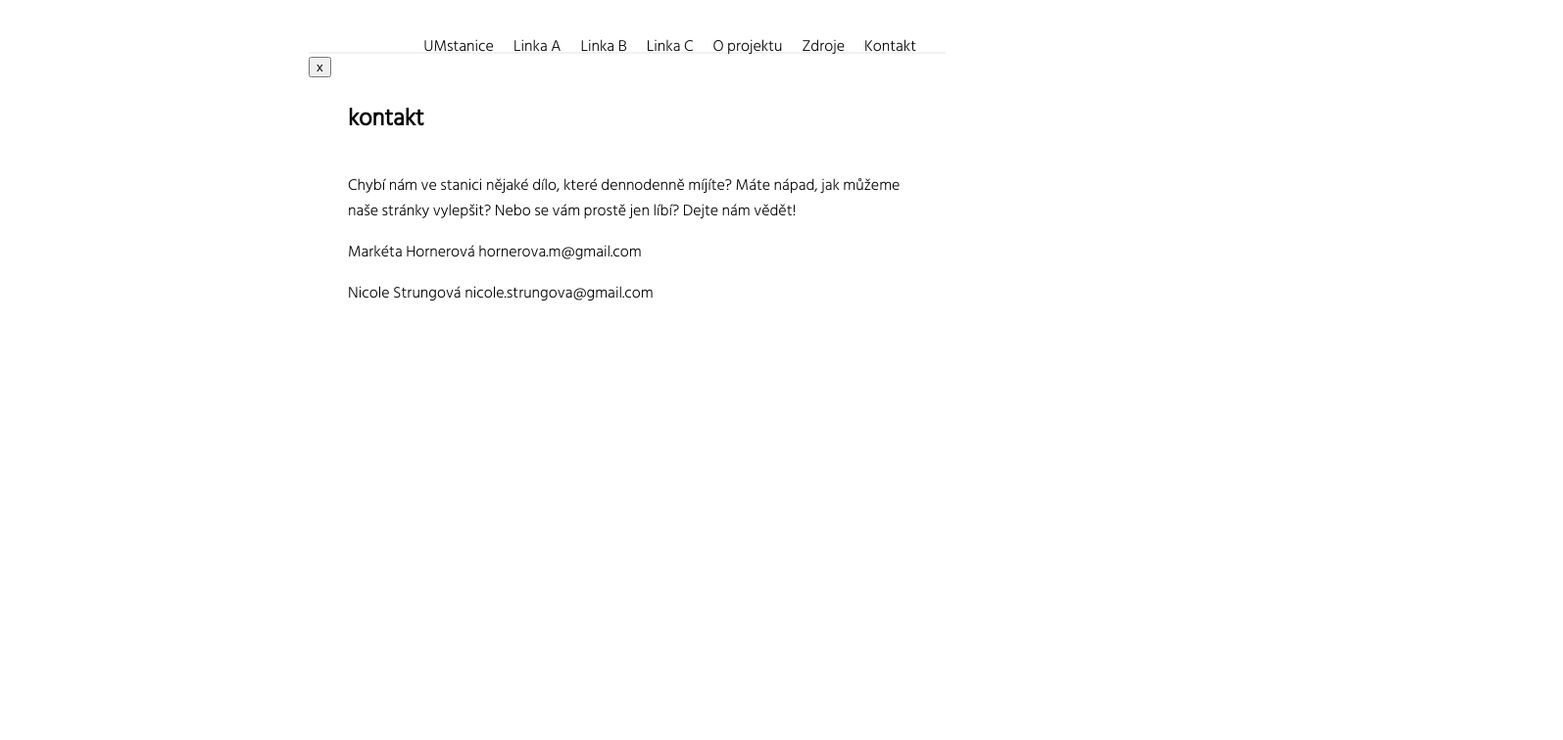
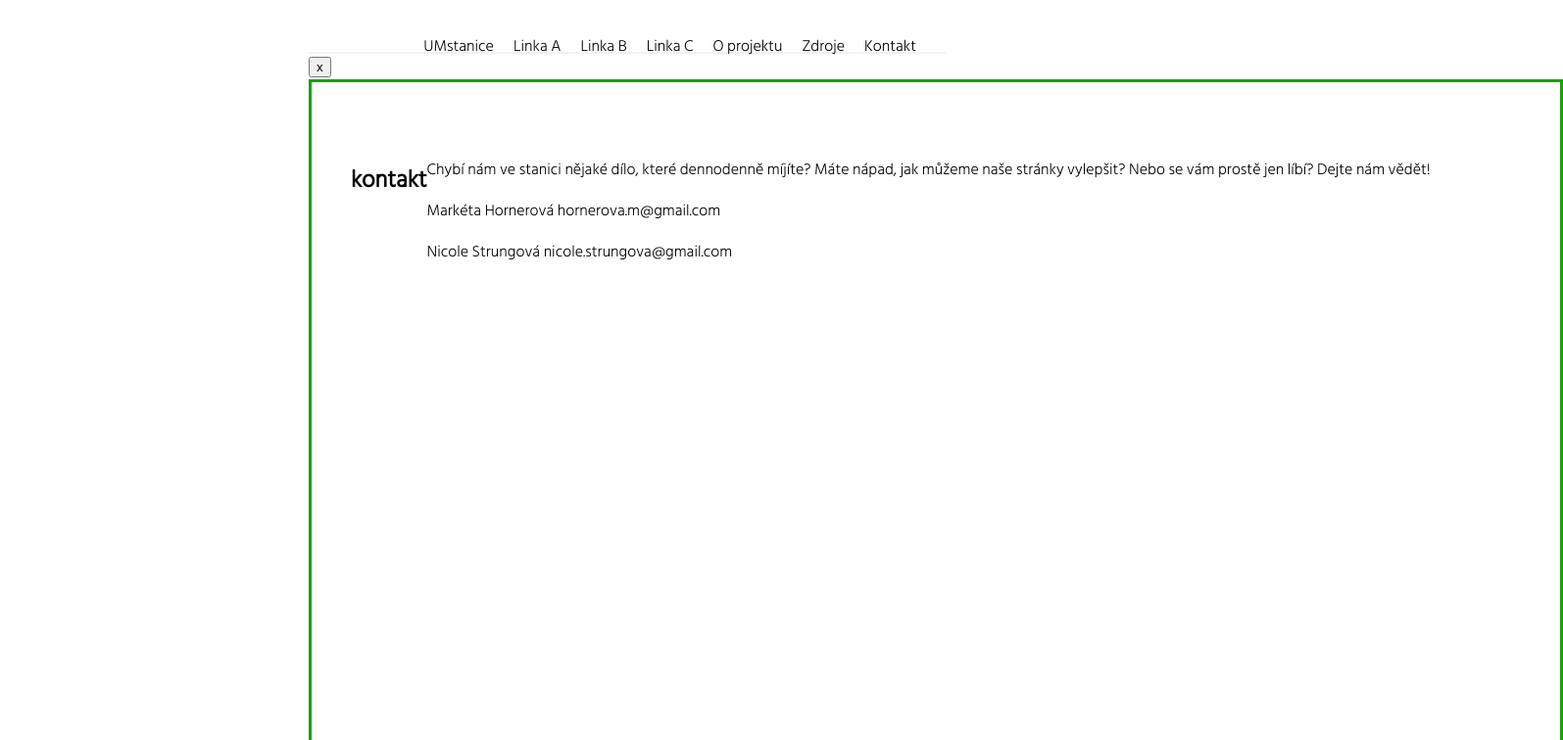
Before and after one commit to hrafil/UMetra_next.js, a Next.js app: page /contact in a window 1280 px wide. Shown: the top 756 px of the page at 98% size, 1595 px wide, since content can reach past the window. Built offline with nearby package versions, Linux system fonts and the light colour scheme.

Commit message:
Zkouska stylu

```diff
--- a/styles/About.module.css
+++ b/styles/About.module.css
@@ -1,15 +1,19 @@
 /* About */
 
 .container {
-  padding: 0 40px;
+  padding: 60px 40px 0 40px;
   text-align: left;
   display: flex;
   flex-wrap: wrap;
+  border: 3px solid #17a301;
+  width: 100vw;
+  height: 100vh;
 }
 
 .title {
   text-align: left;
   font-size: 24px;
+  margin-bottom: 0;
 }
 
 .text {
--- a/styles/Stations.module.css
+++ b/styles/Stations.module.css
@@ -1,12 +1,14 @@
 .container {
-  padding: 0 40px;
+  padding: 60px 40px 0 40px;
   text-align: left;
   flex-wrap: wrap;
+  border: 3px solid #ffce2d;
 }
 
 .title {
   text-align: left;
   font-size: 24px;
+  margin-bottom: 40px;
 }
 
 .text {
```
Also changed, not shown: pages/about.js (+13 -3 lines).
